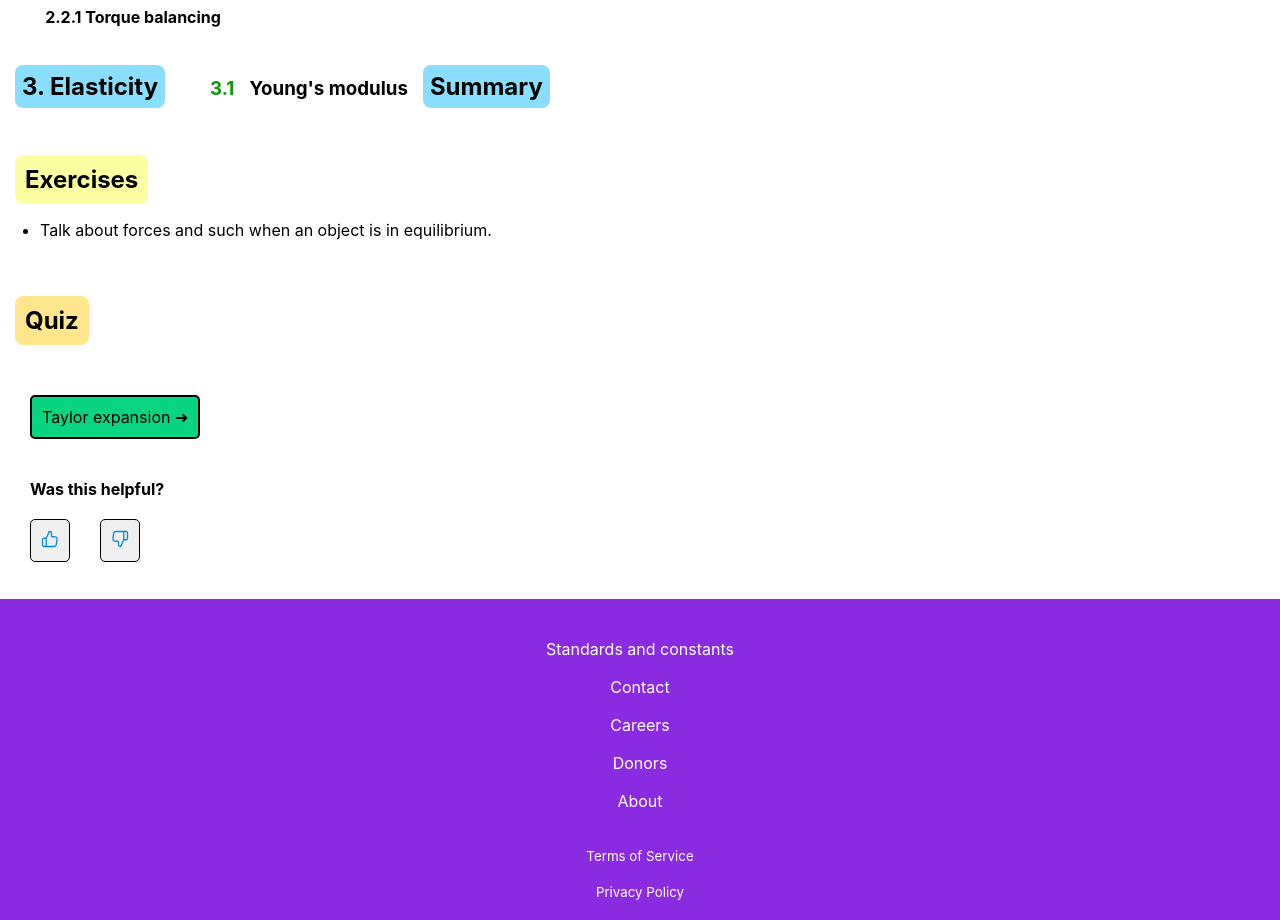
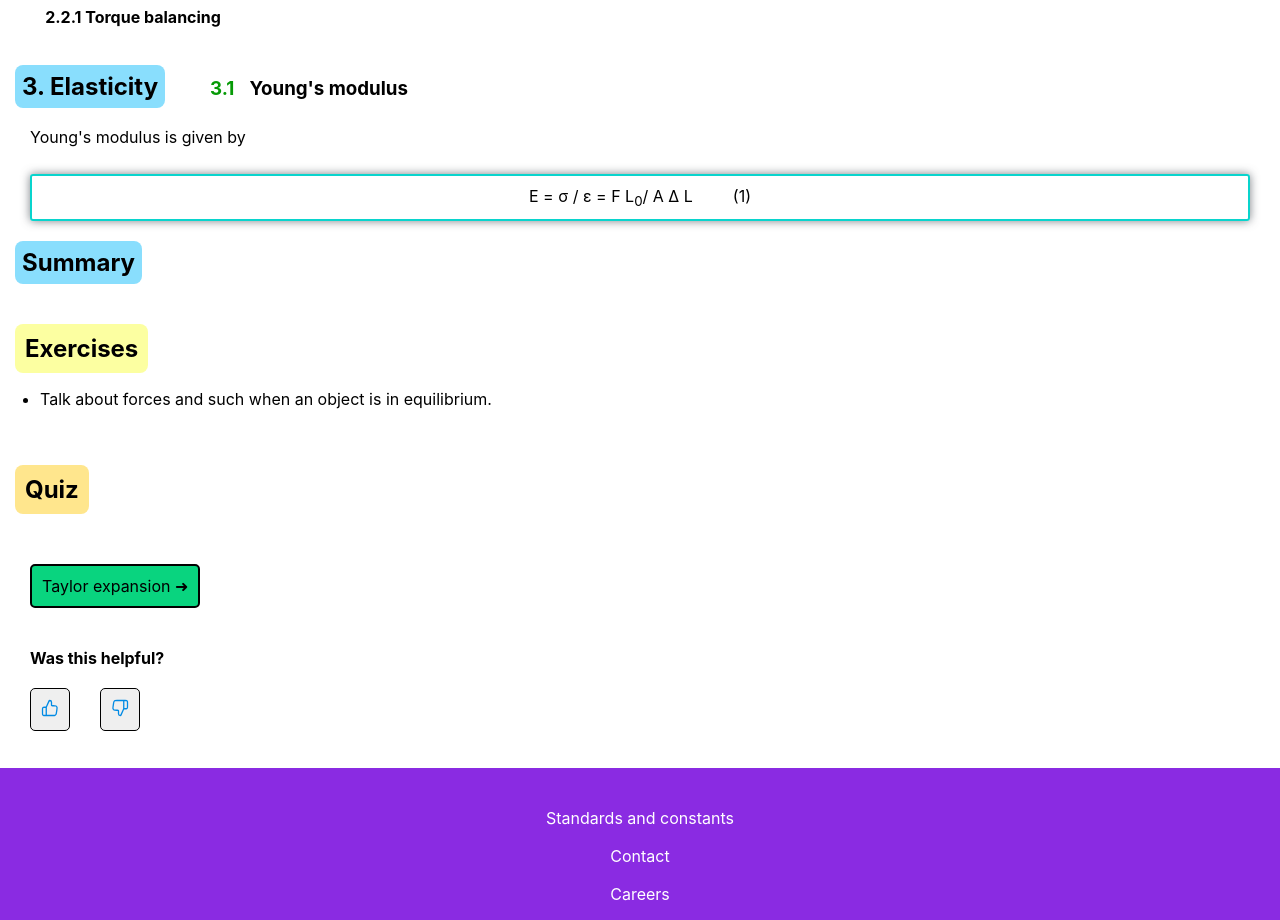
Before and after one commit to JRFink/jrfphyspagesnew, a Next.js app: page /education/gp1/eq in a window 1280 px wide. Shown: the part 1360-2280 px from the top of the page. Built offline with nearby package versions, Linux system fonts and the light colour scheme.

Commit message:
Update index.tsx

```diff
--- a/pages/education/gp1/eq/index.tsx
+++ b/pages/education/gp1/eq/index.tsx
@@ -77,7 +77,15 @@ Torque
 <h3 className={style.h3text}>
 Young&#39;s modulus
 </h3>
-
+    <p>
+         Young&#39;s modulus is given by
+     </p>
+    <br />
+    <div className={style.equationBox}>
+         <div className={style.equation}>E = &#963; / &#949; = F L<span><sub>0</sub></span> / A &#916; L</div>
+         <div className={style.equationNumber}>&#40;1&#41;</div>
+     </div>
+    <br />
 <Summary />
 <br />
             <br></br>
```
